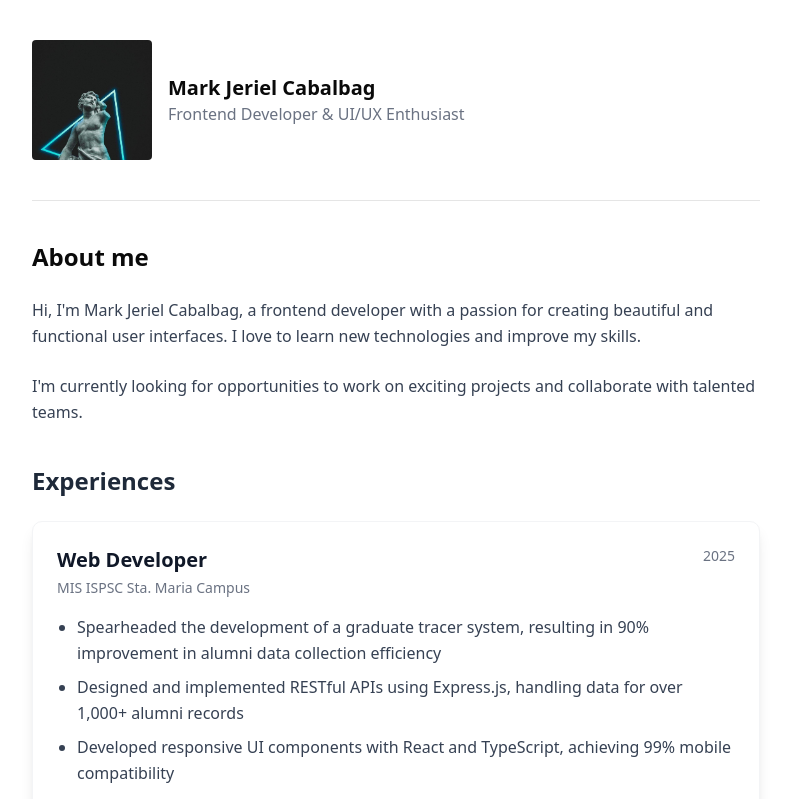
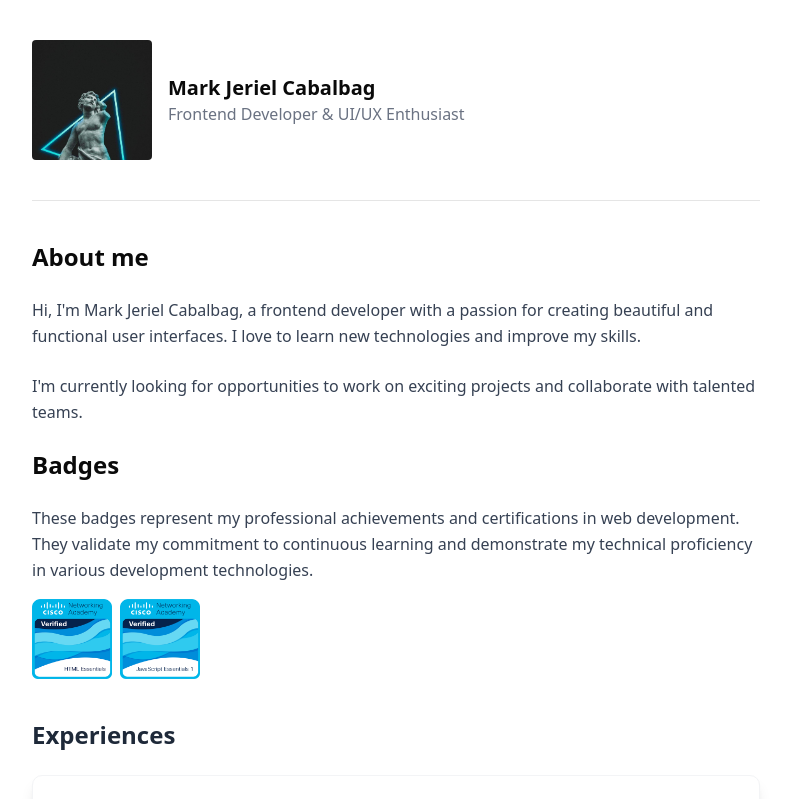
Before and after one commit to MarkJerielCabalbag/Mark-Jeriel-Cabalbag, a React (Vite) app: page / in a window 1280 px wide. Shown: the top 799 px of the page, without its empty margins (244-1029 px from the left). Built offline with nearby package versions, Linux system fonts and the light colour scheme.

Commit message:
added badges

```diff
--- a/src/components/Hero.tsx
+++ b/src/components/Hero.tsx
@@ -1,5 +1,8 @@
 import { motion } from "framer-motion";
 import profile from "../assets/profile.jpg";
+import html from ".././assets/badges/html-essentials.png";
+import js1 from ".././assets/badges/javascript-essentials-1.png";
+
 const Hero = () => {
   const containerVariants = {
     initial: { opacity: 0, y: -50 },
@@ -23,6 +26,19 @@ const Hero = () => {
       transition: { duration: 0.5, ease: "easeOut" },
     },
   };
+
+  const badges = [
+    {
+      id: 1,
+      badges: html,
+      link: "https://www.credly.com/badges/dc4e7889-b82a-40d6-95d7-9b3f544d20cd",
+    },
+    {
+      id: 2,
+      badges: js1,
+      link: "https://www.credly.com/badges/bab74507-407c-4d65-b394-ebf831d5b171",
+    },
+  ];
 
   return (
     <motion.section
@@ -69,6 +85,30 @@ const Hero = () => {
           I'm currently looking for opportunities to work on exciting projects
           and collaborate with talented teams.
         </motion.p>
+
+        <motion.h2 className="text-xl sm:text-2xl font-bold mb-4 sm:mb-6">
+          Badges
+        </motion.h2>
+
+        <motion.p className="text-gray-700 leading-relaxed text-sm sm:text-base mb-4">
+          These badges represent my professional achievements and certifications
+          in web development. They validate my commitment to continuous learning
+          and demonstrate my technical proficiency in various development
+          technologies.
+        </motion.p>
+
+        <motion.div className="flex gap-2">
+          {badges.map((badge) => (
+            <a
+              title="Verify Badge?"
+              key={badge.id}
+              href={badge.link}
+              target="_blank"
+            >
+              <motion.img src={badge.badges} className="h-20 w-20" />
+            </a>
+          ))}
+        </motion.div>
       </motion.div>
 
       <motion.div
```
Also changed, not shown: src/assets/badges/html-essentials.png (added), src/assets/badges/javascript-essentials-1.png (added).
